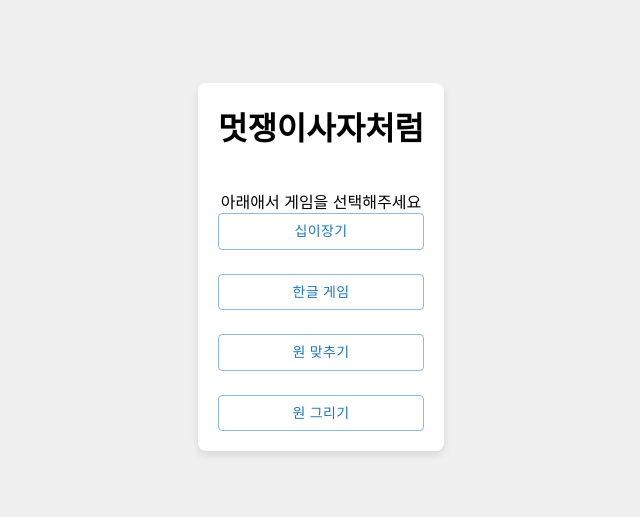
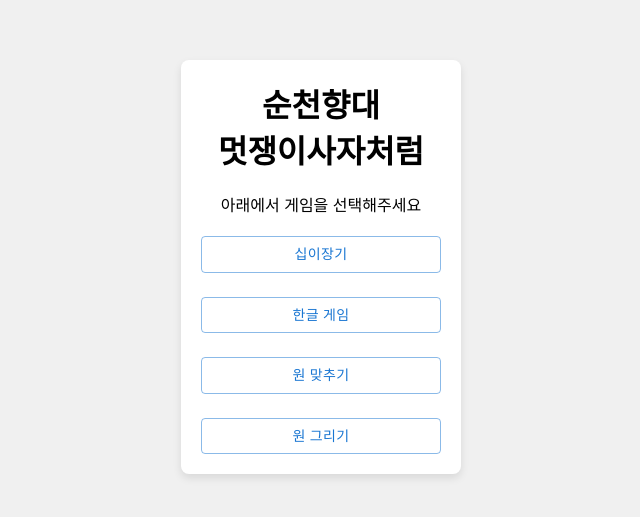
Before and after one commit to LikeLionSCH/Festival, a Next.js app: page / in a window 1280 px wide. Shown: the part 133-650 px from the top of the page, without its empty margins (319-959 px from the left). Built offline with nearby package versions, Linux system fonts and the light colour scheme.

Commit message:
fix: 오타 수정

```diff
--- a/src/app/page.module.css
+++ b/src/app/page.module.css
@@ -8,6 +8,10 @@
   background-color: #f0f0f0;
 }
 
+.title {
+  text-align: center;
+}
+
 .container {
   max-width: 800px;
   padding: 20px;
@@ -16,3 +20,7 @@
   box-shadow: 0 4px 8px rgba(0, 0, 0, 0.1);
   gap: 20px;
 }
+
+.description {
+  margin: 20px;
+}
--- a/src/app/page.tsx
+++ b/src/app/page.tsx
@@ -9,9 +9,12 @@ export default function Home() {
   return (
     <div className={styles.page}>
       <div className={styles.container}>
-        <h1 className={styles.title}>멋쟁이사자처럼</h1>
-        <div style={{ height: "40px" }} />
-        <p className={styles.description}>아래애서 게임을 선택해주세요</p>
+        <h1 className={styles.title}>
+          순천향대
+          <br />
+          멋쟁이사자처럼
+        </h1>
+        <p className={styles.description}>아래에서 게임을 선택해주세요</p>
         <Stack gap="24px">
           <Button onClick={() => push("/12")} variant="outlined">
             십이장기
```
